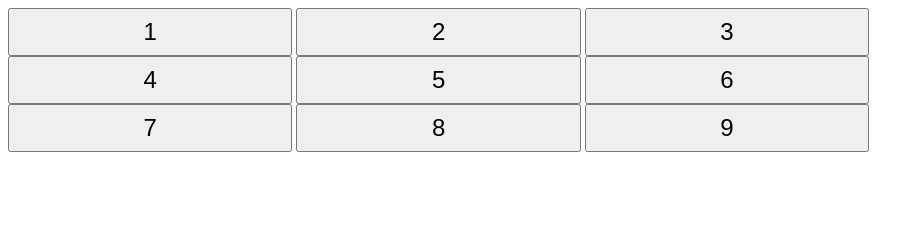
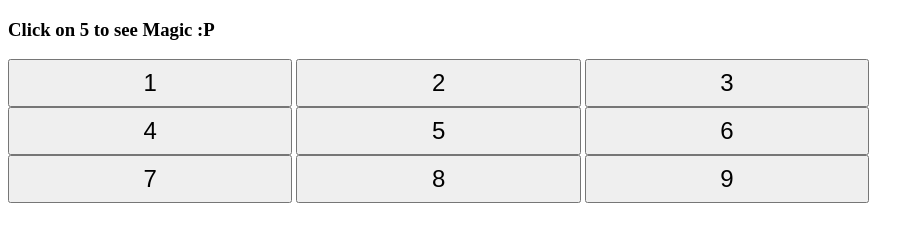
Before and after one commit to animeshsingh04/hackerRank-Rotate-Problem, a plain HTML site: page index.html in a window 1280 px wide. Shown: the whole page, without its empty margins (0-924 px from the left). Drawn offline with nearby package versions, Linux system fonts and the light colour scheme.

Commit message:
Updated the Index.html

```diff
--- a/index.html
+++ b/index.html
@@ -33,7 +33,7 @@
     };
 
 </script>
-
+	    <h3> Click on 5 to see Magic :P </h3>
         <div class ="btnContainer" id="btns">
             <button id="btn1" class="btnClass">1</button>
             <button id="btn2" class="btnClass">2</button>
```
